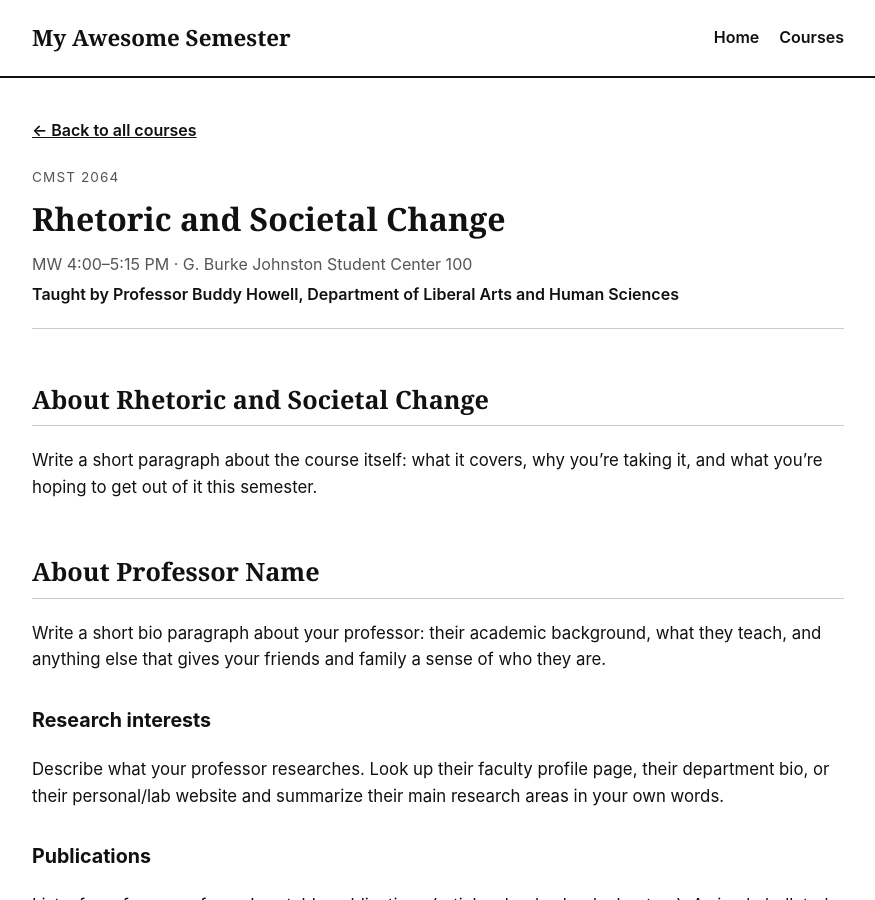
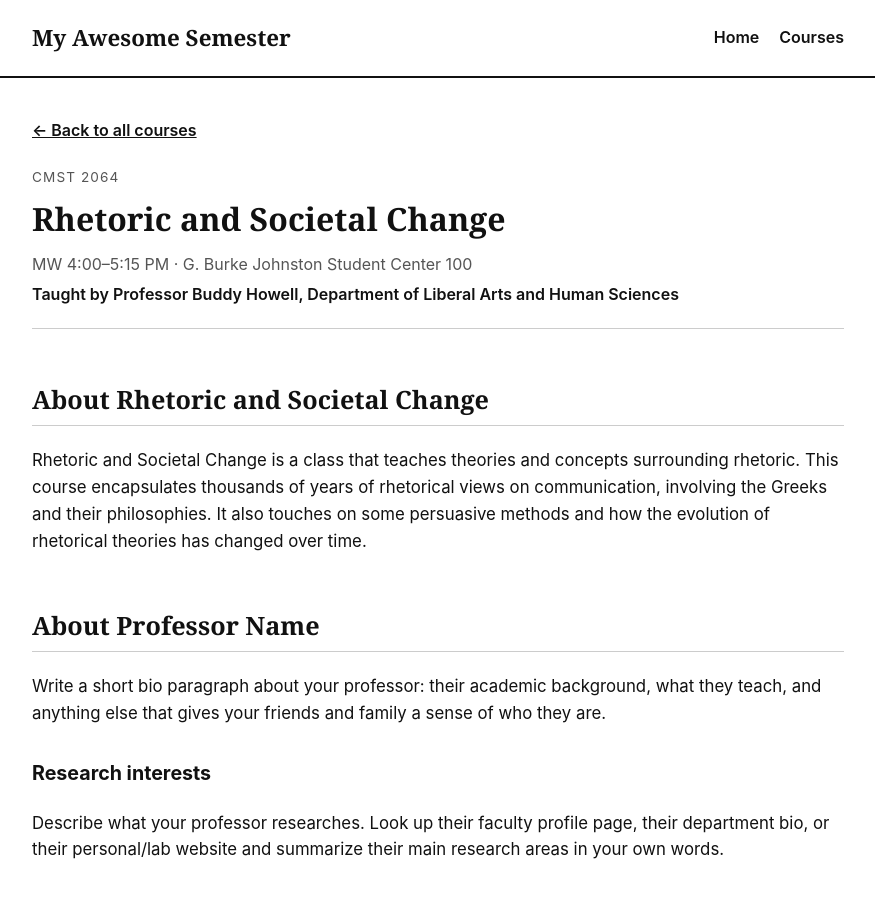
Before and after one commit to annaolszowy27/myawesomesemester, a Jekyll site: the page built from _courses/course-04.md, in a window 1280 px wide and 900 px high. Shown: the whole window, without its empty margins (202-1077 px from the left). Built offline with Jekyll 4.4.1, drawn with Linux system fonts in a browser that asks for light colours.

Commit message:
Update course-04.md

```diff
--- a/_courses/course-04.md
+++ b/_courses/course-04.md
@@ -12,8 +12,7 @@ instructor_department: "Department of Liberal Arts and Human Sciences"
 
 ## About Rhetoric and Societal Change
 
-Write a short paragraph about the course itself: what it covers, why you're taking
-it, and what you're hoping to get out of it this semester.
+Rhetoric and Societal Change is a class that teaches theories and concepts surrounding rhetoric. This course encapsulates thousands of years of rhetorical views on communication, involving the Greeks and their philosophies. It also touches on some persuasive methods and how the evolution of rhetorical theories has changed over time.
 
 ## About Professor Name
 
```
